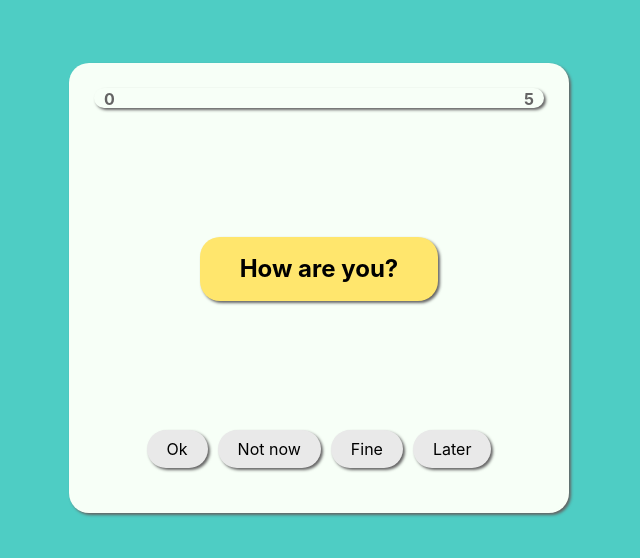
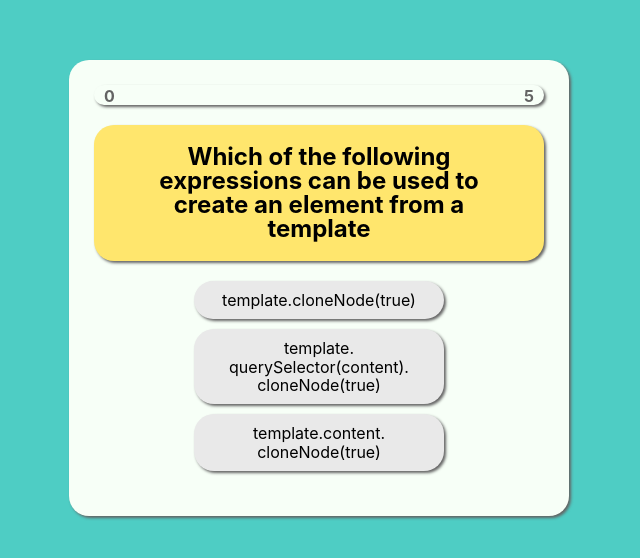
Before and after one commit to kerbasi/qizeReact, a React (Vite) app: page / in a window 1280 px wide. Shown: the part 112-670 px from the top of the page, without its empty margins (321-961 px from the left). Built offline with nearby package versions, Linux system fonts and the light colour scheme.

Commit message:
Add questions, change max-width for button

```diff
--- a/src/App.css
+++ b/src/App.css
@@ -120,6 +120,10 @@
   margin: 0;
   border: transparent;
   transition: background 0.4 ease-in-out;
+  width: 250px;
+  max-width: 90%;
+
+  word-wrap: break-word;
 }
 
 .quiz-card__button:hover {
--- a/src/appContext.jsx
+++ b/src/appContext.jsx
@@ -2,59 +2,84 @@ import { useContext, createContext, useState, useEffect } from "react";
 
 const questions = [
   {
-    question: "How are you?",
+    question:
+      "Which of the following expressions can be used to create an element from a template",
     answers: [
-      { text: "Ok", value: false, id: 0 },
-      { text: "Not now", value: false, id: 1 },
-      { text: "Fine", value: true, id: 2 },
-      { text: "Later", value: false, id: 3 },
+      {
+        text: `template.cloneNode(true)`,
+        value: false,
+        id: 0,
+      },
+      {
+        text: `template.
+        querySelector(content).
+        cloneNode(true)`,
+        value: false,
+        id: 1,
+      },
+      {
+        text: `template.content.
+        cloneNode(true)`,
+        value: true,
+        id: 2,
+      },
     ],
-    resultTextFault: "right answer is ...",
-    resultTextRight: "your right, it's ...",
+    resultTextFault: `The right answer is: template.
+    content.
+    cloneNode(true). Get a content of template and then clone it.`,
+    resultTextRight: "Absolutely right!",
   },
   {
-    question: "How are you now?",
+    question: "How do we change the style of an element?",
     answers: [
-      { text: "Ok", value: false, id: 0 },
-      { text: "Not now", value: false, id: 1 },
-      { text: "Fine", value: true, id: 2 },
-      { text: "Later", value: false, id: 3 },
+      { text: `element.style.color = "red"`, value: true, id: 0 },
+      { text: `element.style.color("red")`, value: false, id: 1 },
+      { text: `element(color.red)`, value: false, id: 2 },
+      { text: `element = style.color("red");`, value: false, id: 3 },
     ],
-    resultTextFault: "right answer is ...",
-    resultTextRight: "your right, it's ...",
+    resultTextFault: `The right answer is: element.style.color = "red".
+    The style is a property that returns the inline style of an element
+    that contains a list of all styles properties for that element.`,
+    resultTextRight: "Absolutely right!",
   },
   {
-    question: "How are you now?",
+    question: "What does DOM stand for?",
     answers: [
-      { text: "Ok", value: false, id: 0 },
-      { text: "Not now", value: false, id: 1 },
-      { text: "Fine", value: true, id: 2 },
-      { text: "Later", value: false, id: 3 },
+      { text: "Document Object Model", value: true, id: 0 },
+      { text: "Document Ordinary Model", value: false, id: 1 },
+      { text: "Document Observation Map", value: false, id: 2 },
+      { text: "Document Object Map", value: false, id: 3 },
     ],
-    resultTextFault: "right answer is ...",
-    resultTextRight: "your right, it's ...",
+    resultTextFault: `The right answer is: Document Object Model.
+    Document Object Model (DOM) is a platform and language-neutral
+    interface that allows programs and scripts to dynamically
+    access and update the content, structure, and style of a document.`,
+    resultTextRight: "Absolutely right!",
   },
   {
-    question: "How are you now?",
+    question: "Which command adds the button just created to the DOM?",
     answers: [
-      { text: "Ok", value: false, id: 0 },
-      { text: "Not now", value: false, id: 1 },
-      { text: "Fine", value: true, id: 2 },
-      { text: "Later", value: false, id: 3 },
+      { text: `document.insertBefore(button)`, value: false, id: 0 },
+      { text: `document.insert(button)`, value: false, id: 1 },
+      { text: `window.appendChild(button)`, value: false, id: 2 },
+      { text: `document.body.appendChild(button)`, value: true, id: 3 },
     ],
-    resultTextFault: "right answer is ...",
-    resultTextRight: "your right, it's ...",
+    resultTextFault: `The right answer is: document.body.appendChild(button).
+    It's append the button to the body of the document.`,
+    resultTextRight: "Absolutely right!",
   },
   {
-    question: "How are you now?",
+    question: "What method allows us to add an attribute to a DOM element?",
     answers: [
-      { text: "Ok", value: false, id: 0 },
-      { text: "Not now", value: false, id: 1 },
-      { text: "Fine", value: true, id: 2 },
-      { text: "Later", value: false, id: 3 },
+      { text: `element.getAttribute()`, value: false, id: 0 },
+      { text: `element.setAttribute()`, value: true, id: 1 },
+      { text: `element.createAttribute()`, value: false, id: 2 },
+      { text: `element.makeAttribute()`, value: false, id: 3 },
     ],
-    resultTextFault: "right answer is ...",
-    resultTextRight: "your right, it's ...",
+    resultTextFault: `The right answer is: element.setAttribute().
+    It's used to create a new attribute on a DOM element
+    (and also to alter an existing attribute).`,
+    resultTextRight: "Absolutely right!",
   },
 ];
 
```
